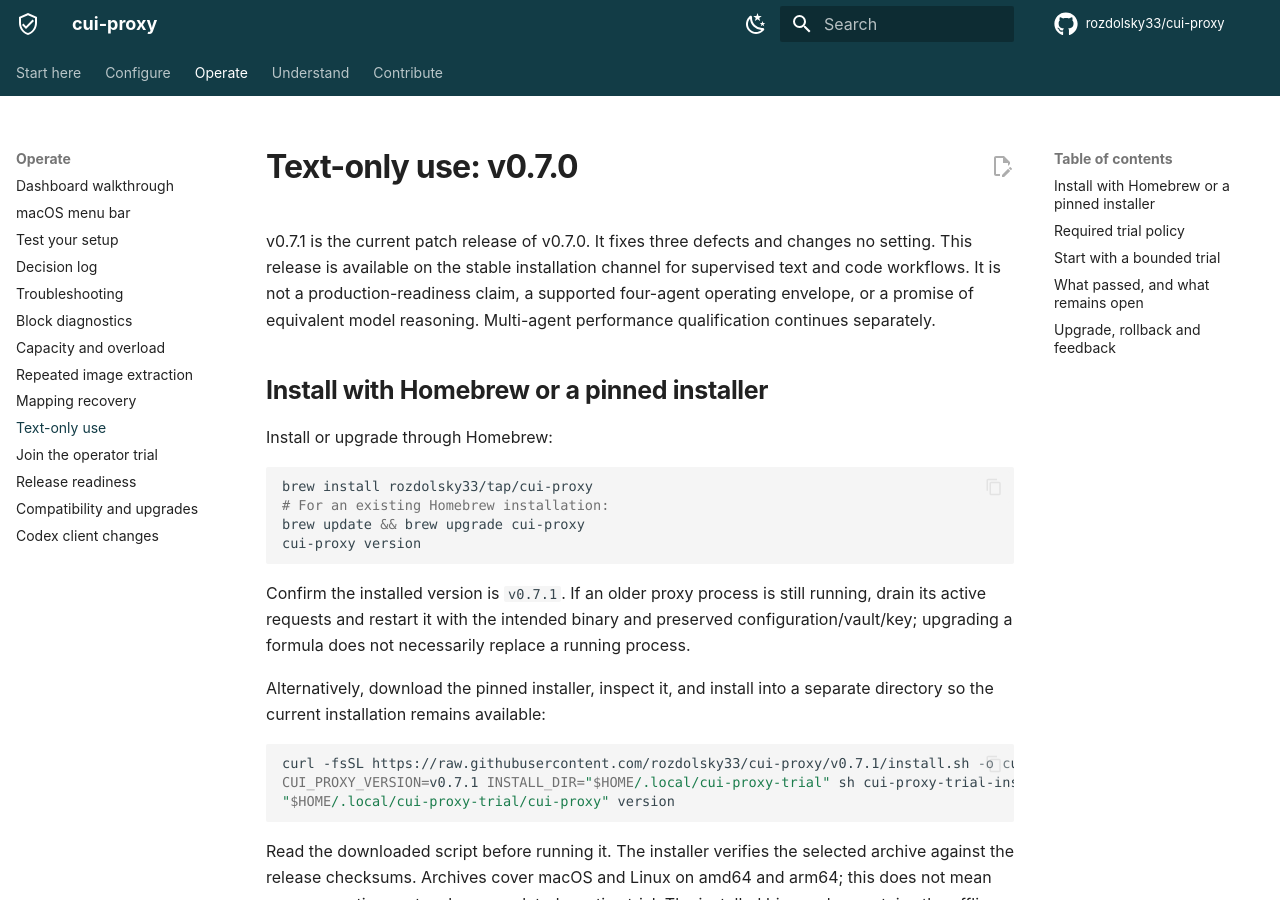
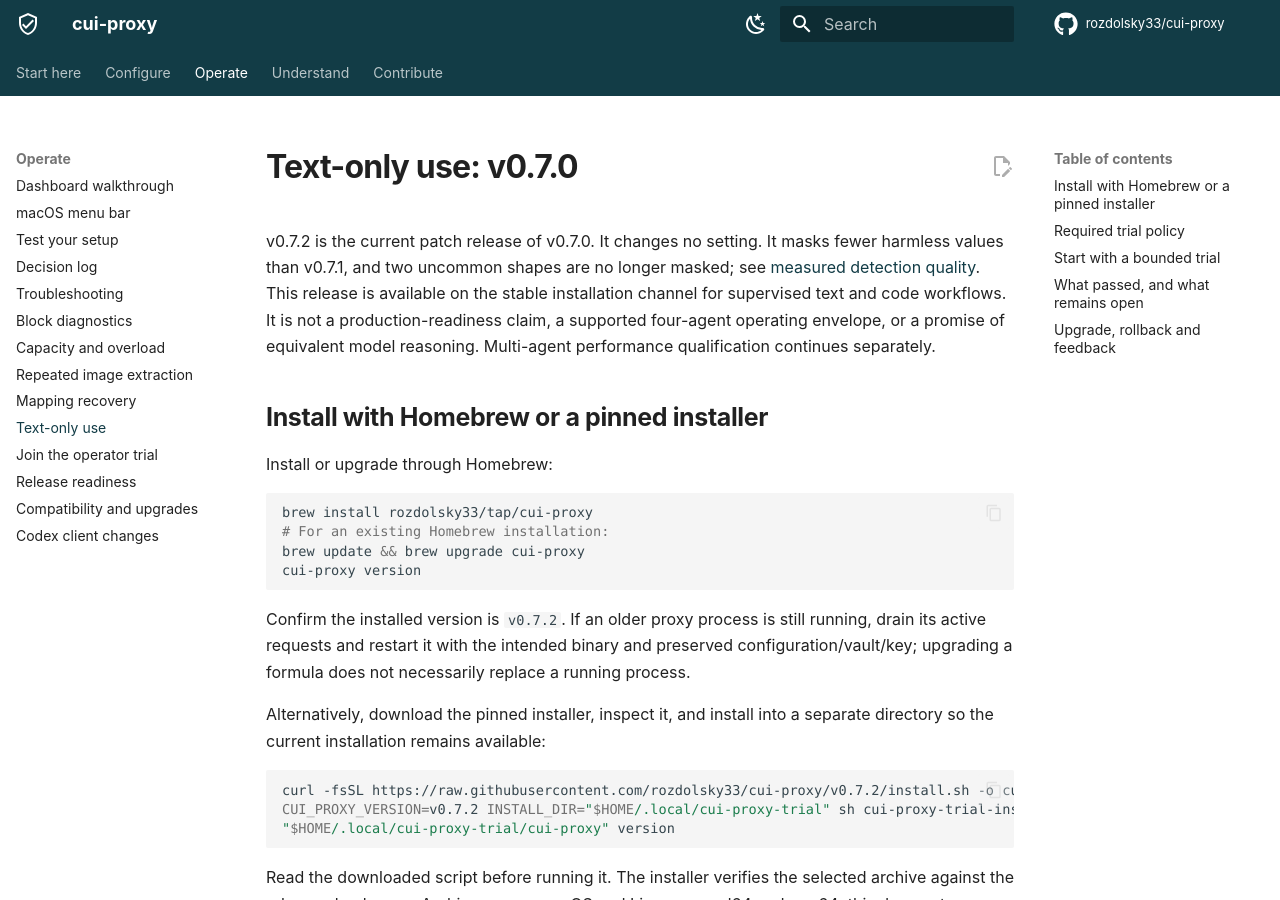
Before and after one commit to rozdolsky33/cui-proxy, an MkDocs documentation site: the page built from docs/early-trial.md, in a window 1280 px wide and 900 px high. Built offline with MkDocs 1.6.1 and Material for MkDocs 9.7.7, drawn with Linux system fonts in a browser that asks for light colours; comment, search, counter and statistics services are not loaded; the version menu is left out.

Commit message:
docs: prepare v0.7.2
Point version-pinned install steps at v0.7.2 and record the client version
checked for the release.

Co-Authored-By: Claude Fable 5.2 <noreply@anthropic.com>

````diff
--- a/docs/early-trial.md
+++ b/docs/early-trial.md
@@ -1,6 +1,6 @@
 # Text-only use: v0.7.0
 
-v0.7.1 is the current patch release of v0.7.0. It fixes three defects and changes no setting. This release is available on the stable installation channel for supervised text and code workflows. It is not a production-readiness claim, a supported four-agent operating envelope, or a promise of equivalent model reasoning. Multi-agent performance qualification continues separately.
+v0.7.2 is the current patch release of v0.7.0. It changes no setting. It masks fewer harmless values than v0.7.1, and two uncommon shapes are no longer masked; see [measured detection quality](detection-quality.md). This release is available on the stable installation channel for supervised text and code workflows. It is not a production-readiness claim, a supported four-agent operating envelope, or a promise of equivalent model reasoning. Multi-agent performance qualification continues separately.
 
 ## Install with Homebrew or a pinned installer
 
@@ -13,13 +13,13 @@ brew update && brew upgrade cui-proxy
 cui-proxy version
 ```
 
-Confirm the installed version is `v0.7.1`. If an older proxy process is still running, drain its active requests and restart it with the intended binary and preserved configuration/vault/key; upgrading a formula does not necessarily replace a running process.
+Confirm the installed version is `v0.7.2`. If an older proxy process is still running, drain its active requests and restart it with the intended binary and preserved configuration/vault/key; upgrading a formula does not necessarily replace a running process.
 
 Alternatively, download the pinned installer, inspect it, and install into a separate directory so the current installation remains available:
 
 ```sh
-curl -fsSL https://raw.githubusercontent.com/rozdolsky33/cui-proxy/v0.7.1/install.sh -o cui-proxy-trial-install.sh
-CUI_PROXY_VERSION=v0.7.1 INSTALL_DIR="$HOME/.local/cui-proxy-trial" sh cui-proxy-trial-install.sh
+curl -fsSL https://raw.githubusercontent.com/rozdolsky33/cui-proxy/v0.7.2/install.sh -o cui-proxy-trial-install.sh
+CUI_PROXY_VERSION=v0.7.2 INSTALL_DIR="$HOME/.local/cui-proxy-trial" sh cui-proxy-trial-install.sh
 "$HOME/.local/cui-proxy-trial/cui-proxy" version
 ```
 
````
Also changed, not shown: ROADMAP.md (+5 -3 lines), docs/install.md (+1 -1 lines), docs/upstream-changes.md (+1 -0 lines), 1 other file.
